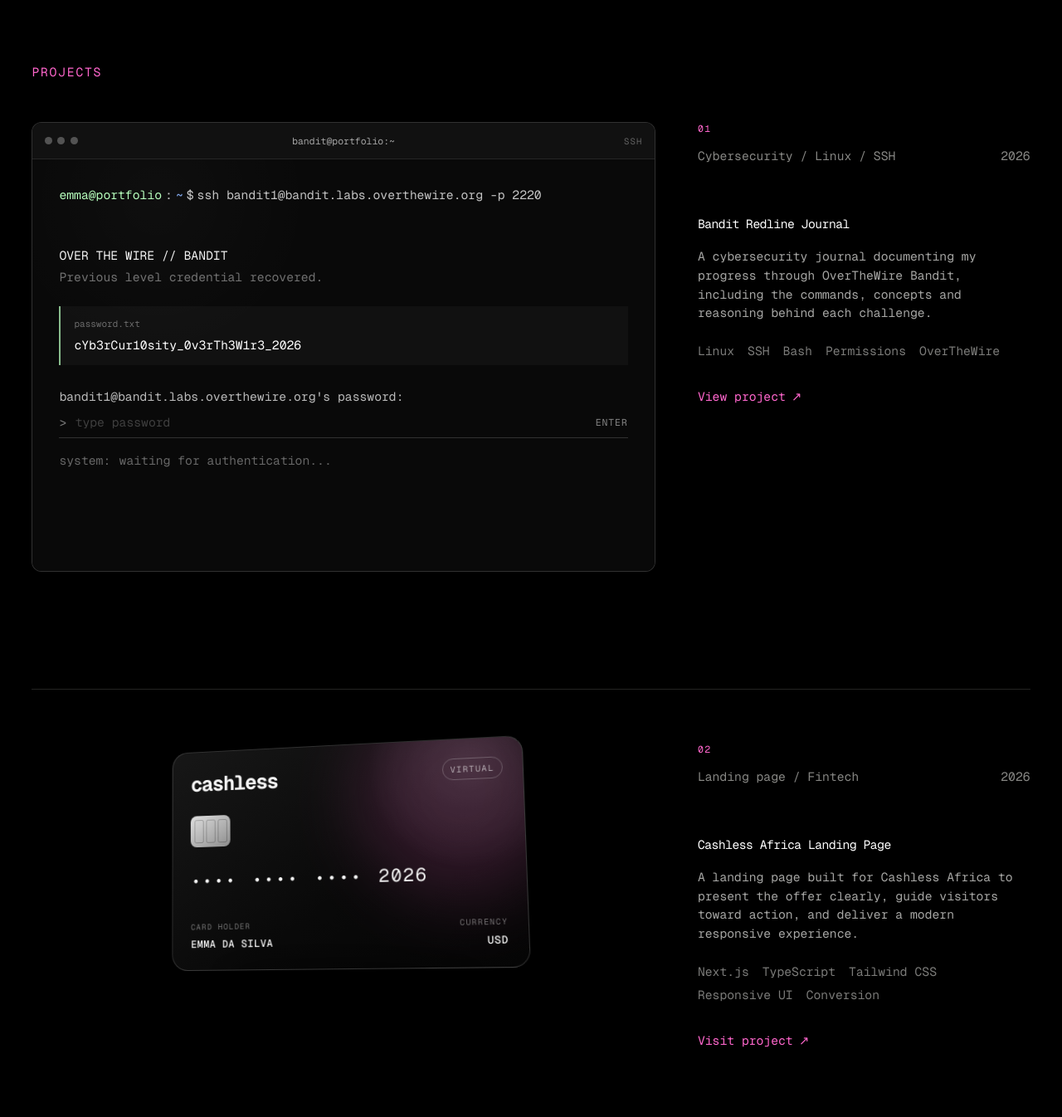
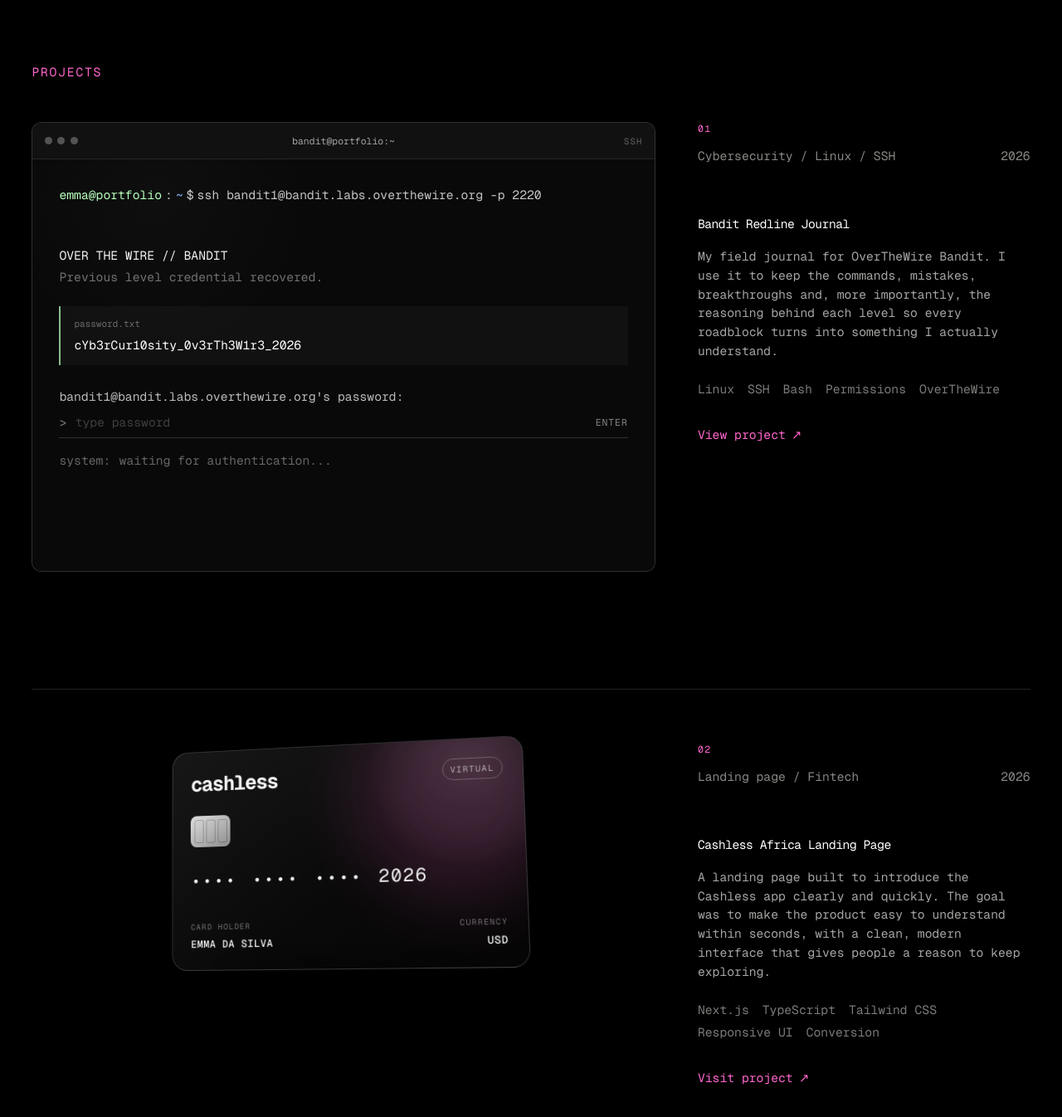
Before and after one commit to emma-dasilva-dev/emma-portfolio, a Next.js app: page / in a window 1280 px wide. Shown: the part 2148-3494 px from the top of the page at 83% size. Built offline with nearby package versions, Linux system fonts and the light colour scheme.

Commit message:
Give project descriptions more personality

```diff
--- a/src/components/sections/Projects.tsx
+++ b/src/components/sections/Projects.tsx
@@ -34,12 +34,12 @@
         system: "système :",
         waiting: "en attente d’authentification...",
         meta: "Cybersécurité / Linux / SSH",
-        description: "Un journal de cybersécurité qui documente ma progression dans OverTheWire Bandit, avec les commandes, les concepts et le raisonnement derrière chaque défi.",
+        description: "Mon carnet de terrain pour OverTheWire Bandit. J’y garde les commandes, les erreurs, les déclics et surtout la logique derrière chaque niveau, pour transformer chaque blocage en quelque chose que je comprends vraiment.",
         concepts: "Technologies et concepts",
         view: "Voir le projet",
         cashlessMeta: "Landing page / Fintech",
         cashlessDescription:
-          "Une landing page conçue pour Cashless Africa afin de présenter clairement l’offre, guider les visiteurs vers l’action et offrir une expérience moderne et responsive.",
+          "Une landing page conçue pour présenter l’application Cashless de façon claire et immédiate. L’idée était de rendre le produit facile à comprendre dès les premières secondes, avec une interface propre, moderne et pensée pour donner envie d’aller plus loin.",
         cashlessConcepts: "Technologies et focus",
         cashlessVisit: "Voir le projet",
       }
@@ -52,12 +52,12 @@
         system: "system:",
         waiting: "waiting for authentication...",
         meta: "Cybersecurity / Linux / SSH",
-        description: "A cybersecurity journal documenting my progress through OverTheWire Bandit, including the commands, concepts and reasoning behind each challenge.",
+        description: "My field journal for OverTheWire Bandit. I use it to keep the commands, mistakes, breakthroughs and, more importantly, the reasoning behind each level so every roadblock turns into something I actually understand.",
         concepts: "Technologies and concepts",
         view: "View project",
         cashlessMeta: "Landing page / Fintech",
         cashlessDescription:
-          "A landing page built for Cashless Africa to present the offer clearly, guide visitors toward action, and deliver a modern responsive experience.",
+          "A landing page built to introduce the Cashless app clearly and quickly. The goal was to make the product easy to understand within seconds, with a clean, modern interface that gives people a reason to keep exploring.",
         cashlessConcepts: "Technologies and focus",
         cashlessVisit: "Visit project",
       };
```
